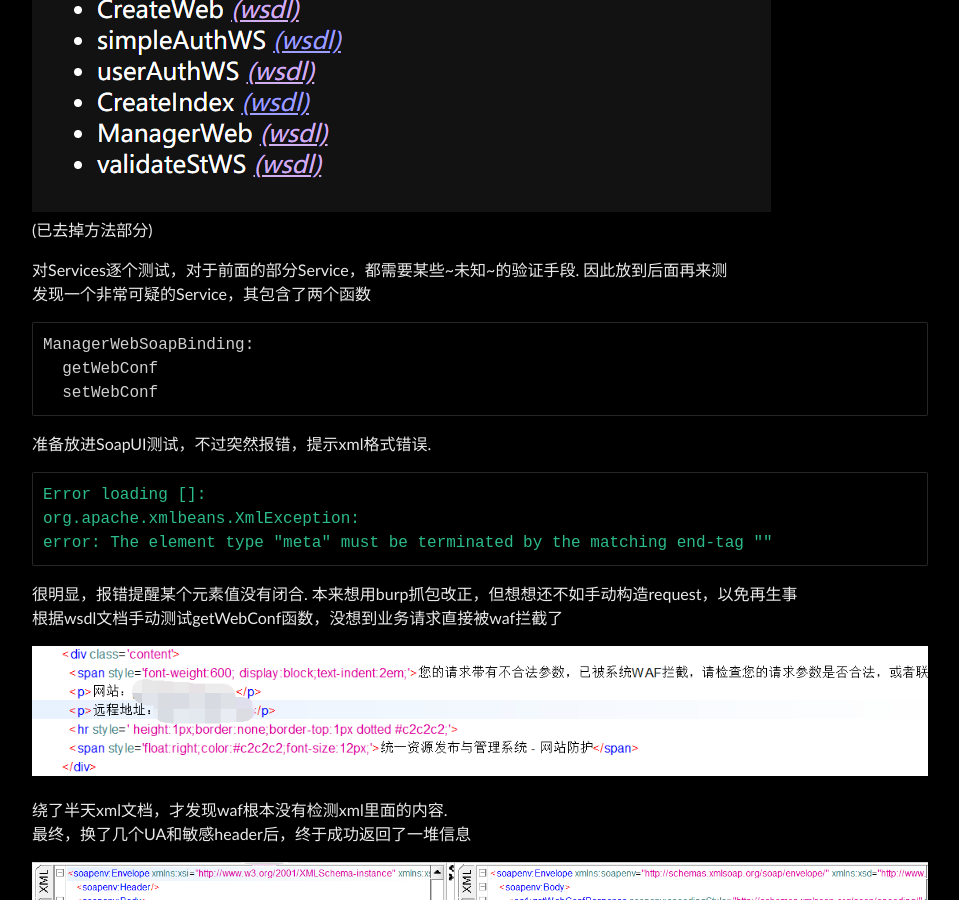
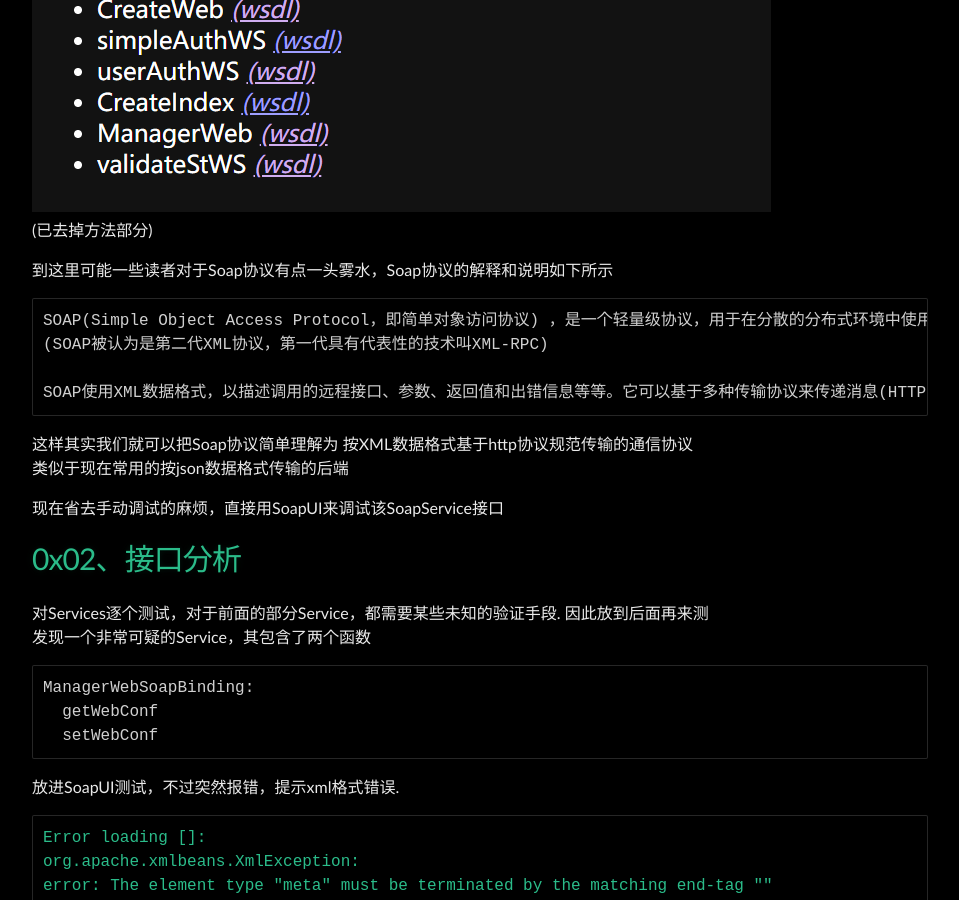
Before and after one commit to Leeyangee/leeyangee.github.io, a Jekyll site: the page built from _posts/2023-11-20-浅测黑盒挖掘-某教务系统Server资产公网泄露导致通杀.md, in a window 1280 px wide and 900 px high, scrolled down 1317 px. Shown: the whole window, without its empty margins (160-1119 px from the left). Built offline with Jekyll 4.4.1, drawn with Linux system fonts in a browser that asks for light colours.

Commit message:
Update 2023-11-20-浅测黑盒挖掘-某教务系统Server资产公网泄露导致通杀.md

````diff
--- a/_posts/2023-11-20-浅测黑盒挖掘-某教务系统Server资产公网泄露导致通杀.md
+++ b/_posts/2023-11-20-浅测黑盒挖掘-某教务系统Server资产公网泄露导致通杀.md
@@ -25,7 +25,23 @@ published: true
 ![图片](/image/2023-11-16-7.png)
 (已去掉方法部分)
 
-对Services逐个测试，对于前面的部分Service，都需要某些~未知~的验证手段. 因此放到后面再来测
+到这里可能一些读者对于Soap协议有点一头雾水，Soap协议的解释和说明如下所示
+
+```
+SOAP(Simple Object Access Protocol，即简单对象访问协议) ，是一个轻量级协议，用于在分散的分布式环境中使用XML在对等体之间交换结构化和类型化的信息。或者更简单地说：SOAP是一个基于XML的通信协议
+(SOAP被认为是第二代XML协议，第一代具有代表性的技术叫XML-RPC)
+
+SOAP使用XML数据格式，以描述调用的远程接口、参数、返回值和出错信息等等。它可以基于多种传输协议来传递消息(HTTP/HTTPS、SMTP、TCP、UDP等)。
+```
+
+这样其实我们就可以把Soap协议简单理解为 按XML数据格式基于http协议规范传输的通信协议
+类似于现在常用的按json数据格式传输的后端
+
+现在省去手动调试的麻烦，直接用SoapUI来调试该SoapService接口
+
+# [](#header-1)0x02、接口分析
+
+对Services逐个测试，对于前面的部分Service，都需要某些未知的验证手段. 因此放到后面再来测
 发现一个非常可疑的Service，其包含了两个函数
 
 ```py
@@ -34,7 +50,7 @@ ManagerWebSoapBinding:
   setWebConf
 ```
 
-准备放进SoapUI测试，不过突然报错，提示xml格式错误.
+放进SoapUI测试，不过突然报错，提示xml格式错误.
 ```error
 Error loading []:
 org.apache.xmlbeans.XmlException:
````
Also changed, not shown: other parts of _posts/2023-11-20-浅测黑盒挖掘-某教务系统Server资产公网泄露导致通杀.md (+1 -1 lines).
